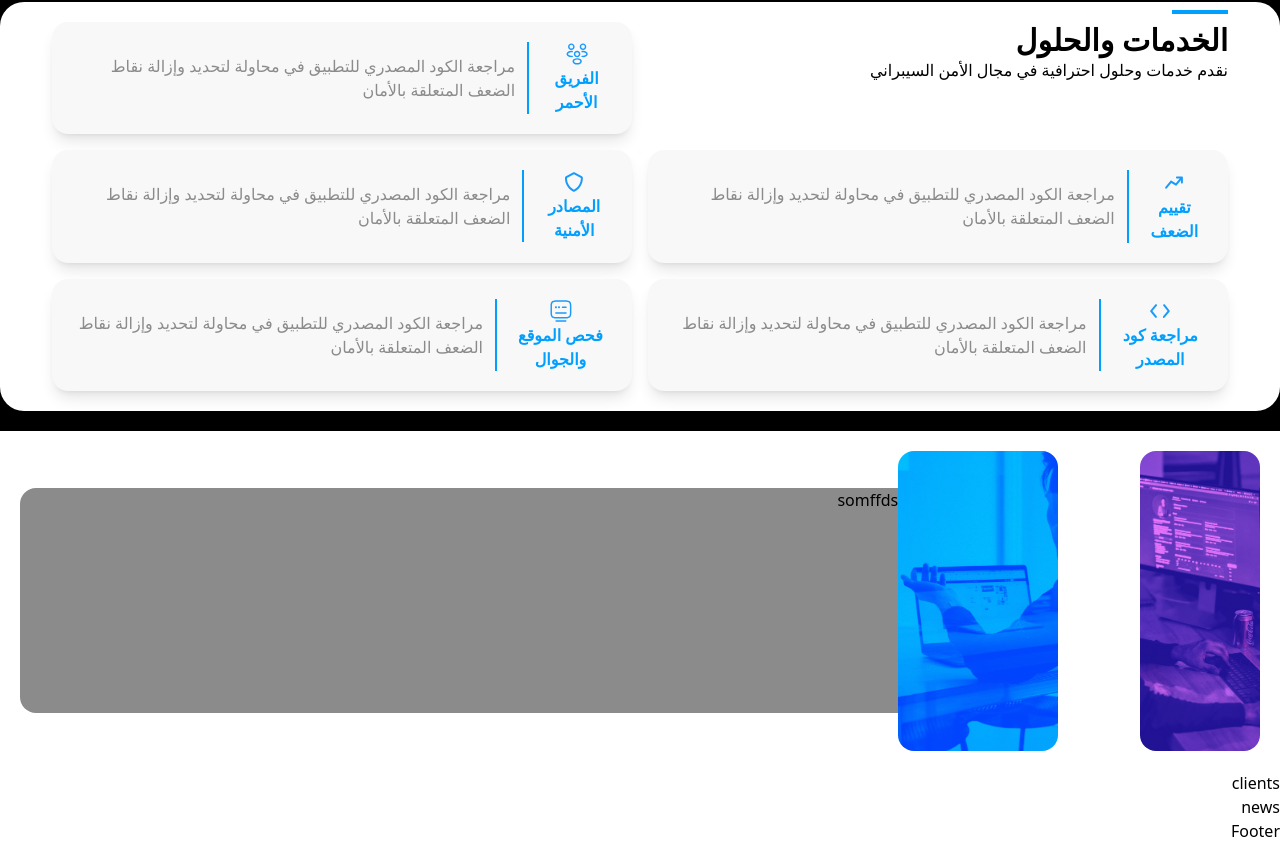
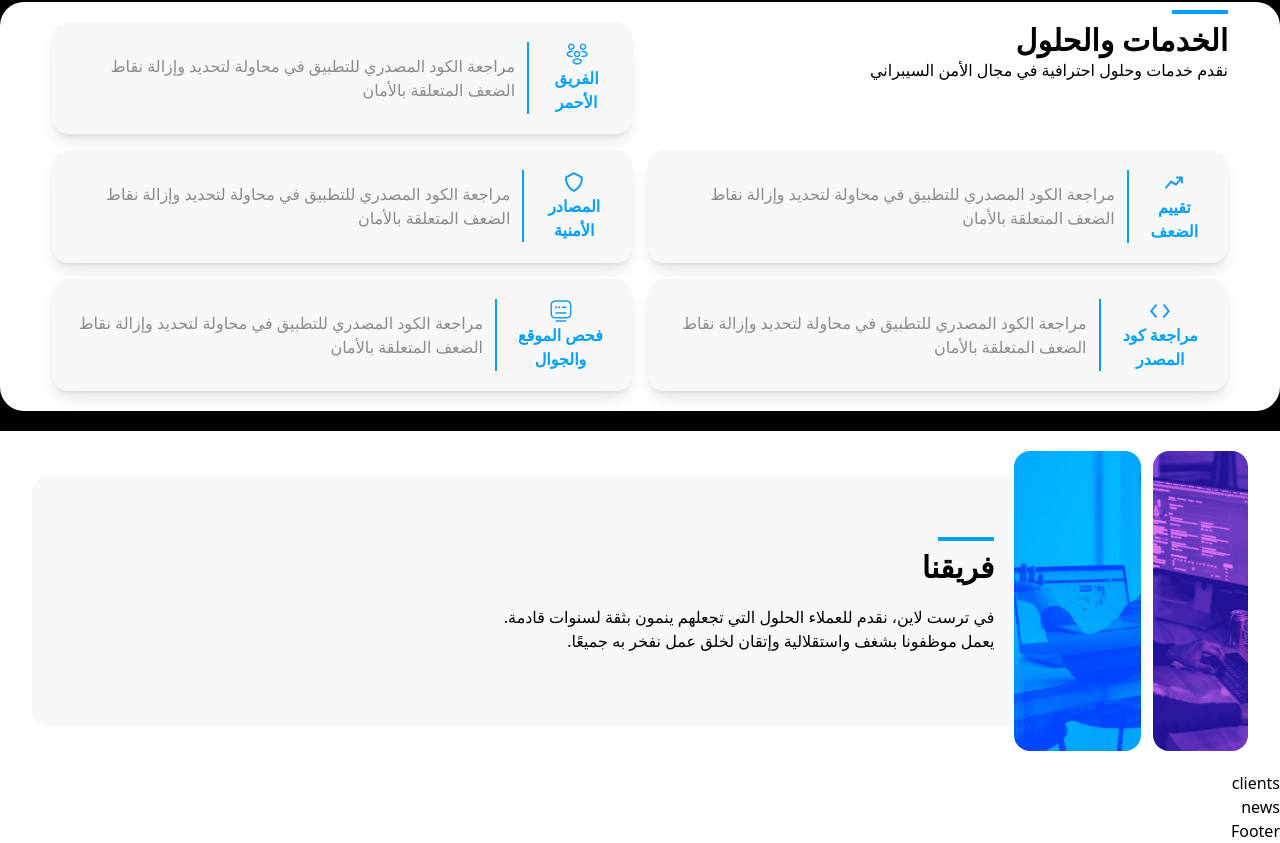
Before and after one commit to MohammadKhallaf/react-trustland, a React (Vite) app: page / in a window 1280 px wide. Shown: the part 1637-2480 px from the top of the page. Built offline with nearby package versions, Linux system fonts and the light colour scheme.

Commit message:
update teams section

```diff
--- a/src/containers/TeamSection/index.tsx
+++ b/src/containers/TeamSection/index.tsx
@@ -3,13 +3,20 @@ import codingImg from "@img/teams/coding.png";
 import "./TeamSection.css";
 const TeamSection = () => {
   return (
-    <section className="p-5">
-      <div className="grid">
-        <div className="col-start-1 col-span-1 teams__pic1"></div>
-        <div className="col-start-2 col-end-12 row-start-1 w-full bg-darkGray h-3/4 my-auto rounded-2xl sm:pr-[160px]">
-          <div>somffds</div>
+    <section className="py-5">
+      <div className="flex container-spacing">
+        <div className="teams__pic1 ml-3"></div>
+        <div className="teams__pic2 -ml-3"></div>
+        <div className="bg-lightGray my-auto rounded-2xl -z-[1] w-full pr-8 h-[250px] pl-[10%] flex flex-col justify-center">
+          <div className="header__line">
+            <h3 className="font-bold text-3xl">فريقنا</h3>
+          </div>
+          <p>
+            في ترست لاين، نقدم للعملاء الحلول التي تجعلهم ينمون بثقة لسنوات
+            قادمة.
+          </p>
+          <p>يعمل موظفونا بشغف واستقلالية وإتقان لخلق عمل نفخر به جميعًا.</p>
         </div>
-        <div className="col-start-2 col-span-1 row-start-1 teams__pic2"></div>
       </div>
     </section>
   );
```
